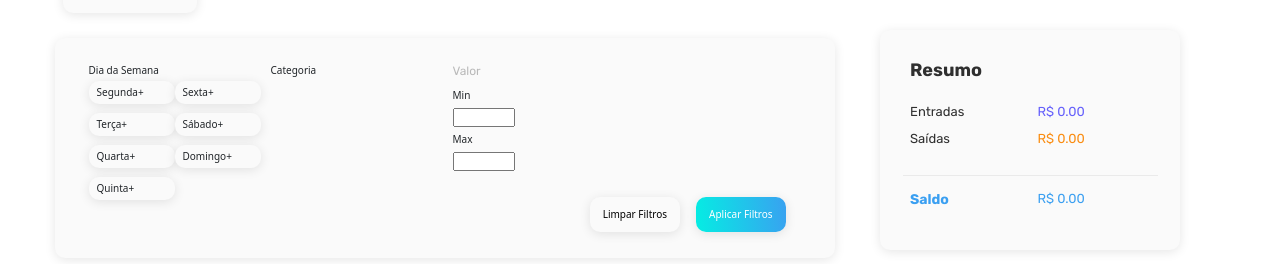
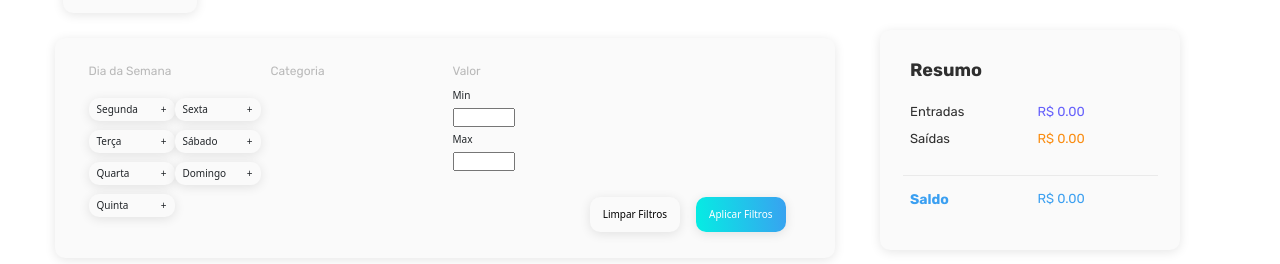
Before and after one commit to fiusks/dindin, a React (Create React App) app in the folder frontend/: page /home in a window 1280 px wide. Both pictures are taken after a click on the button "Filtrar". Shown: the part 212-476 px from the top of the page. Built offline with nearby package versions, Linux system fonts and the light colour scheme; no server answers.

Commit message:
adjusting filter buttons layout

```diff
--- a/frontend/src/components/filterElement/index.tsx
+++ b/frontend/src/components/filterElement/index.tsx
@@ -1,5 +1,5 @@
 import './styles.scss';
-import { Button } from 'react-bootstrap';
+
 import { useContext } from 'react';
 import { FilterContextType, IFiltersTransactions } from '../../@types/filters';
 import { FilterContext } from '../../contexts/filterContext';
@@ -18,19 +18,20 @@ export default function FilterElement({ filterTitle, filterList }: Props) {
 
   return (
     <>
-      <h6>{filterTitle}</h6>
+      <h6 className="filter-title">{filterTitle}</h6>
       <div className="grid">
         {filterList.map((filter) => {
           return (
-            <Button
+            <button
               key={filter.filterValue}
               onClick={() => handleFiltersButton(filter.filterValue!)}
               className={filter.state ? 'selected' : ''}
             >
-              <span>{filter.filterValue}</span>
-
-              <span>+</span>
-            </Button>
+              <div className="filter-text">
+                {filter.filterValue}
+                <span>+</span>
+              </div>
+            </button>
           );
         })}
       </div>
```
